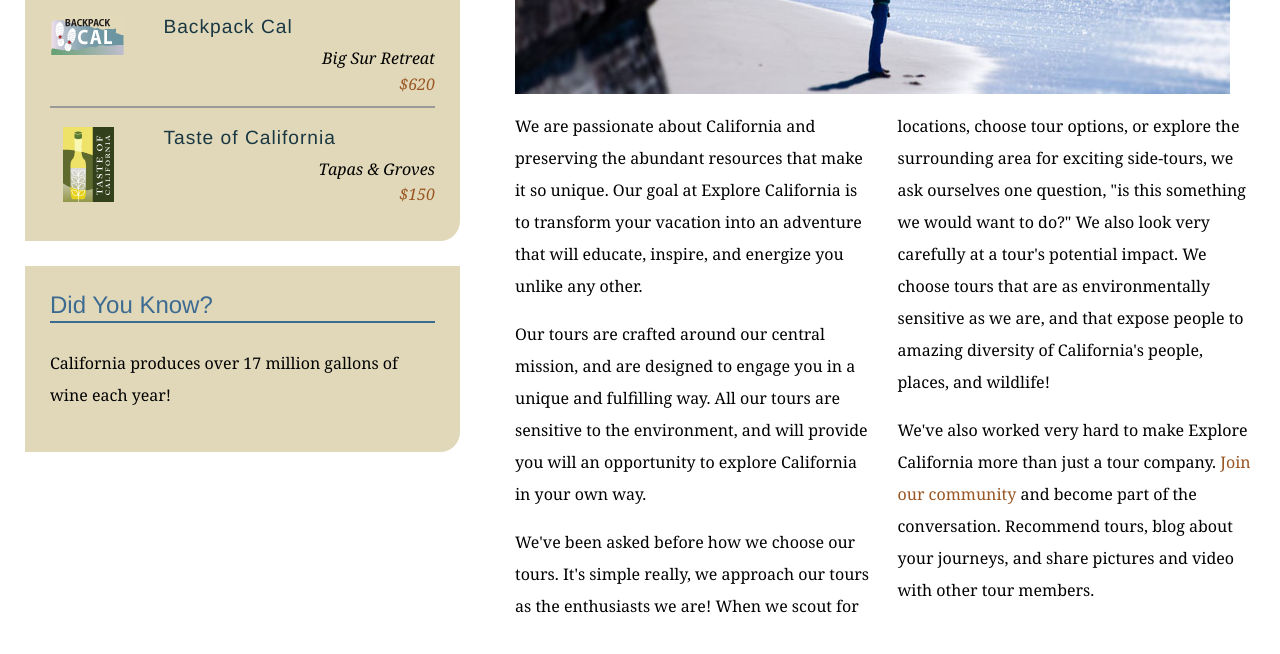
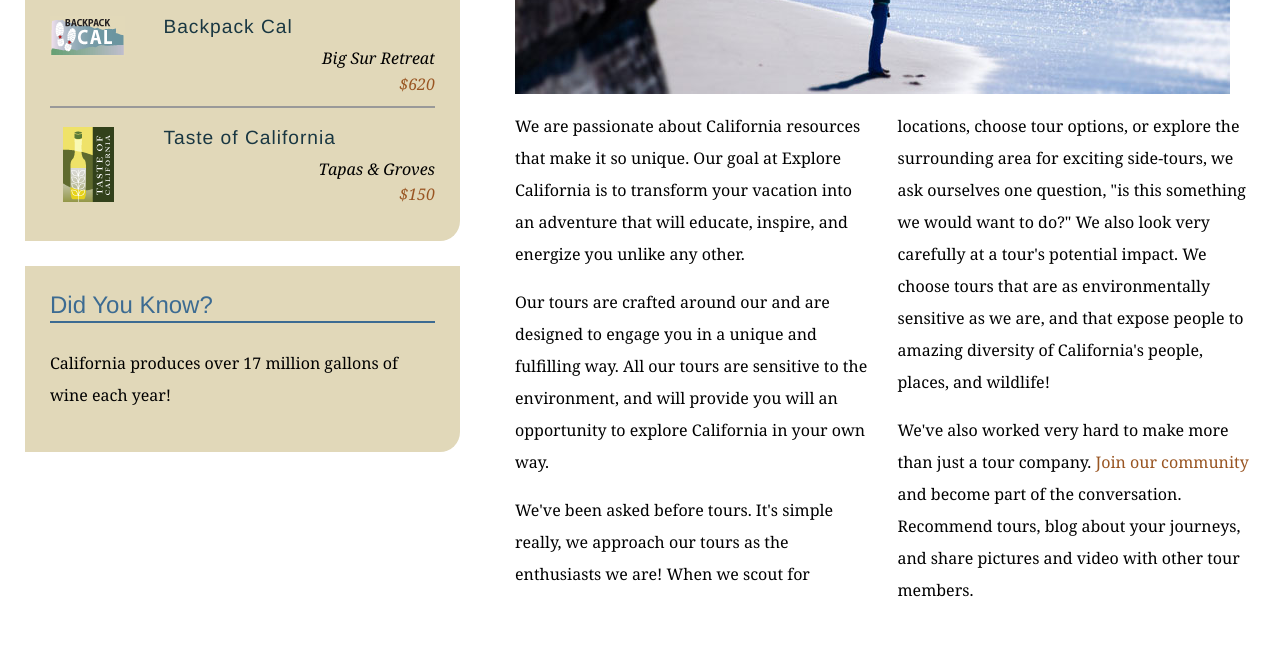
Before and after one commit to abhishekpresent/explore_californi, a plain HTML site: page mission.html in a window 1280 px wide. Shown: the part 590-1244 px from the top of the page. Drawn offline with Linux system fonts and the light colour scheme.

Commit message:
more changes to mission.html

```diff
--- a/mission.html
+++ b/mission.html
@@ -62,10 +62,10 @@
           <h1>Who we are</h1>
           <img src="assets/images/mission_look.jpg" alt="Looking out at the Pacific" class="articleImage" />
           <div class="multiCol">
-            <p>We are passionate about California and preserving the abundant resources that make it so unique. Our goal at Explore California is to transform your vacation into an adventure that will educate, inspire, and energize you unlike any other.</p>
-            <p>Our tours are crafted around our central mission, and are designed to engage you in a unique and fulfilling way. All our tours are sensitive to the environment, and will provide you will an opportunity to explore California in your own way.</p>
-            <p>We've been asked before how we choose our tours. It's simple really, we approach our tours as the enthusiasts we are! When we scout for locations, choose tour options, or explore the surrounding area for exciting side-tours, we ask ourselves one question, &quot;is this something we would want to do?&quot; We also look very carefully at a tour's potential impact. We choose tours that are as environmentally sensitive as we are, and that expose people to amazing diversity of California's people, places, and wildlife!</p>
-            <p>We've also worked very hard to make Explore California more than just a tour company. <a href="explorers/join.html">Join our community</a> and become part of the conversation. Recommend tours, blog about your journeys, and share pictures and video with other tour members.</p>
+            <p>We are passionate about California resources that make it so unique. Our goal at Explore California is to transform your vacation into an adventure that will educate, inspire, and energize you unlike any other.</p>
+            <p>Our tours are crafted around our and are designed to engage you in a unique and fulfilling way. All our tours are sensitive to the environment, and will provide you will an opportunity to explore California in your own way.</p>
+            <p>We've been asked before tours. It's simple really, we approach our tours as the enthusiasts we are! When we scout for locations, choose tour options, or explore the surrounding area for exciting side-tours, we ask ourselves one question, &quot;is this something we would want to do?&quot; We also look very carefully at a tour's potential impact. We choose tours that are as environmentally sensitive as we are, and that expose people to amazing diversity of California's people, places, and wildlife!</p>
+            <p>We've also worked very hard to make  more than just a tour company. <a href="explorers/join.html">Join our community</a> and become part of the conversation. Recommend tours, blog about your journeys, and share pictures and video with other tour members.</p>
           </div>
         </div>
       </div>
```
